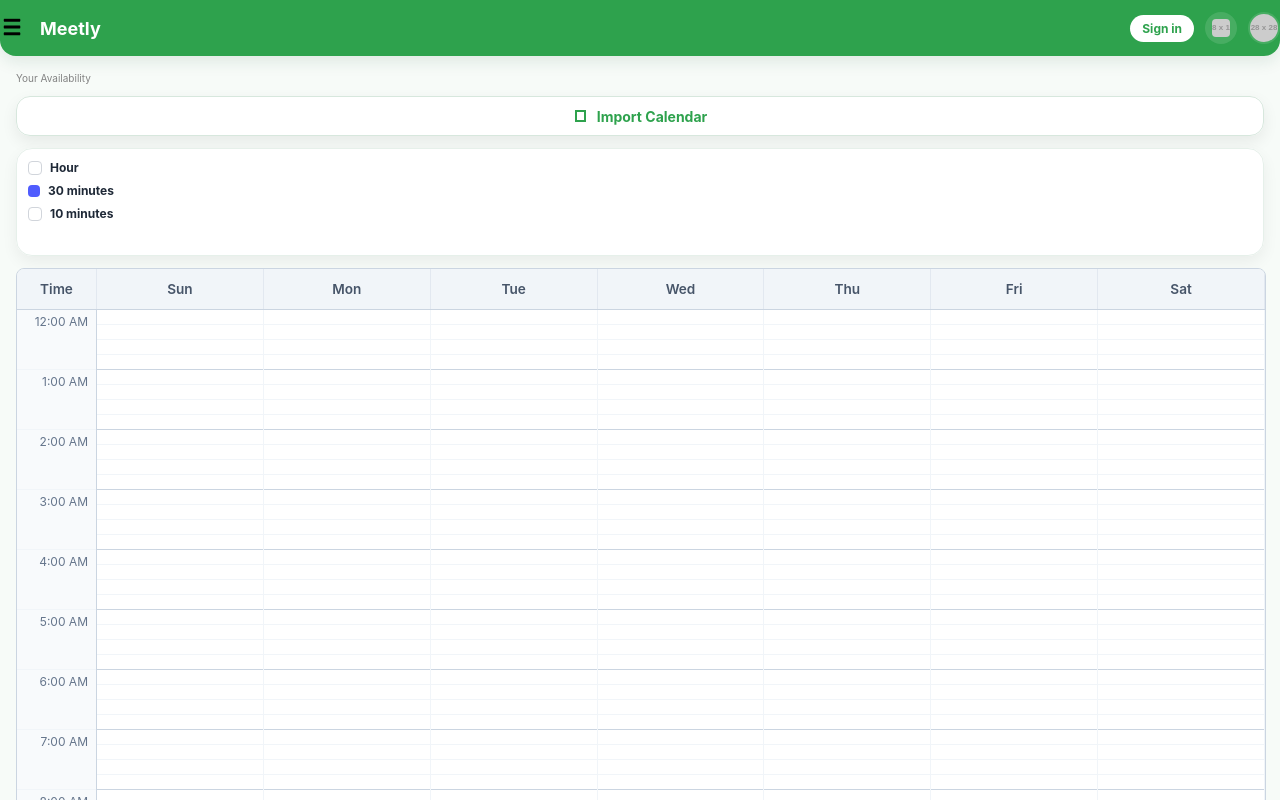
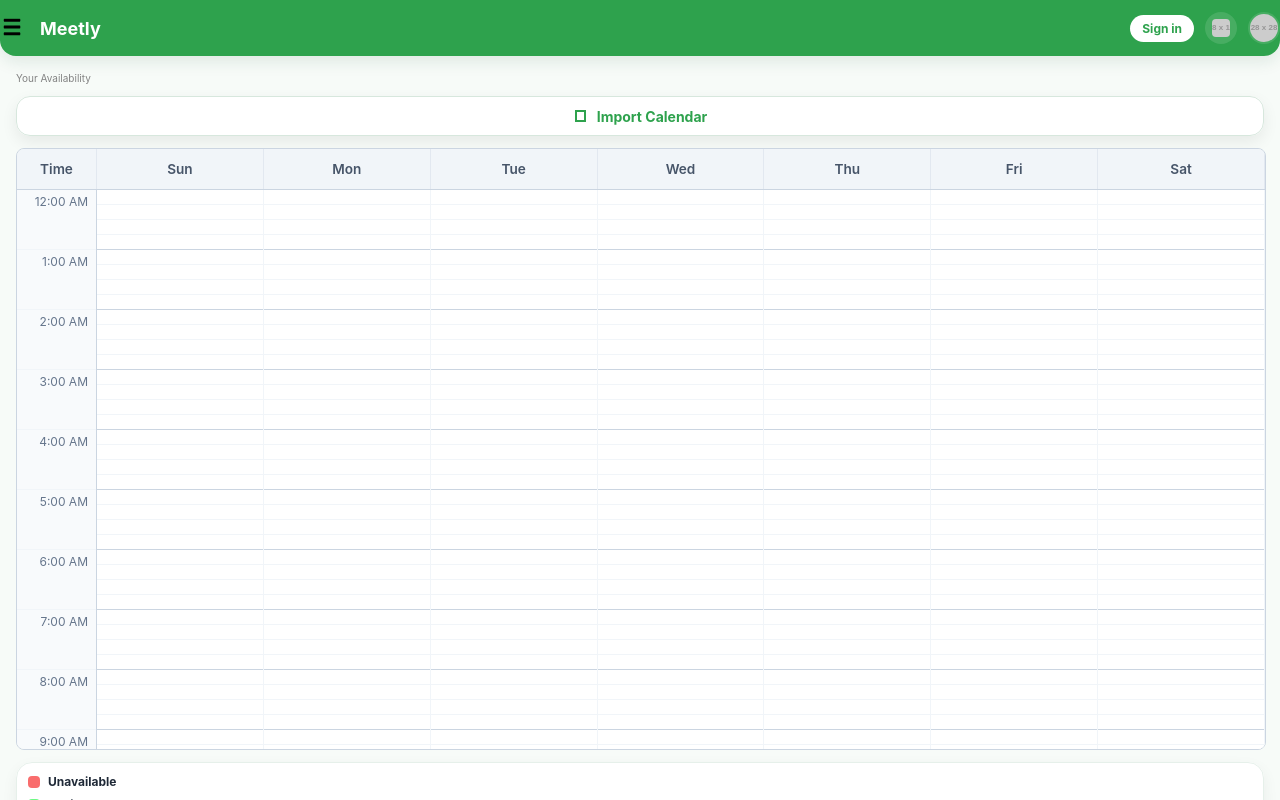
Before and after one commit to malachimcarthur/Meetly, a React (Vite) app in the folder frontend/meetly/: page /Meetly/availability in a window 1280 px wide. Shown: the top 800 px of the page. Built offline with nearby package versions, Linux system fonts and the light colour scheme.

Commit message:
Removed the time options from availability, specified required info on the details page, added a place to add the share link on the share page (+fixed font)

```diff
--- a/frontend/meetly/src/pages/Availability.tsx
+++ b/frontend/meetly/src/pages/Availability.tsx
@@ -86,110 +86,6 @@ function Availability() {
             }}
           >
             Import Calendar
-          </div>
-        </div>
-        <div
-          style={{
-            alignSelf: "stretch",
-            height: 84,
-            padding: 12,
-            background: "white",
-            boxShadow: "0px 6px 16px rgba(0, 0, 0, 0.06)",
-            borderRadius: 16,
-            outline: "1px #E6F0EA solid",
-            outlineOffset: "-1px",
-            flexDirection: "column",
-            justifyContent: "flex-start",
-            alignItems: "flex-start",
-            gap: 8,
-            display: "flex",
-          }}
-        >
-          <div
-            style={{
-              justifyContent: "flex-start",
-              alignItems: "center",
-              gap: 8,
-              display: "inline-flex",
-            }}
-          >
-            <div
-              style={{
-                width: 12,
-                height: 12,
-                background: "white",
-                borderRadius: 4,
-                border: "1px #D1D5DB solid",
-              }}
-            />
-            <div
-              style={{
-                color: "#1F2937",
-                fontSize: 12,
-                fontFamily: "Inter",
-                fontWeight: "700",
-                wordWrap: "break-word",
-              }}
-            >
-              Hour
-            </div>
-          </div>
-          <div
-            style={{
-              justifyContent: "flex-start",
-              alignItems: "center",
-              gap: 8,
-              display: "inline-flex",
-            }}
-          >
-            <div
-              style={{
-                width: 12,
-                height: 12,
-                background: "#505CFE",
-                borderRadius: 4,
-              }}
-            />
-            <div
-              style={{
-                color: "#1F2937",
-                fontSize: 12,
-                fontFamily: "Inter",
-                fontWeight: "700",
-                wordWrap: "break-word",
-              }}
-            >
-              30 minutes
-            </div>
-          </div>
-          <div
-            style={{
-              justifyContent: "flex-start",
-              alignItems: "center",
-              gap: 8,
-              display: "inline-flex",
-            }}
-          >
-            <div
-              style={{
-                width: 12,
-                height: 12,
-                background: "white",
-                borderRadius: 4,
-                border: "1px #D1D5DB solid",
-              }}
-            />
-            <div
-              style={{
-                color: "#1F2937",
-                fontSize: 12,
-                fontFamily: "Inter",
-                fontWeight: "700",
-                wordWrap: "break-word",
-              }}
-            >
-              10 minutes
-            </div>
           </div>
         </div>
         <CalendarGrid activeTimes={activeTimes} setActiveTimes={setActiveTimes} />
--- a/frontend/meetly/src/pages/CreateMeeting/components/Details.tsx
+++ b/frontend/meetly/src/pages/CreateMeeting/components/Details.tsx
@@ -79,7 +79,7 @@ function Details({
                 wordWrap: "break-word",
               }}
             >
-              Event Name
+              Event Name (Required)
             </div>
             <div
               style={{
@@ -127,7 +127,7 @@ function Details({
                   wordWrap: "break-word",
                 }}
               >
-                About
+                Description (Optional)
               </div>
               <textarea
                 placeholder="Add details"
--- a/frontend/meetly/src/pages/CreateMeeting/components/Share.tsx
+++ b/frontend/meetly/src/pages/CreateMeeting/components/Share.tsx
@@ -74,6 +74,59 @@ function Share() {
             }}
           >
             Share Event
+          </div>
+          <div
+            style={{
+              alignSelf: "stretch",
+              height: 44,
+              paddingLeft: 14,
+              paddingRight: 14,
+              background: "white",
+              boxShadow: "0px 6px 16px rgba(0, 0, 0, 0.07)",
+              borderRadius: 14,
+              outline: "1px #D7E7DD solid",
+              outlineOffset: "-1px",
+              justifyContent: "space-between",
+              alignItems: "center",
+              display: "inline-flex",
+            }}
+          >
+            <span
+            style={{
+              flexGrow: 1,
+              textAlign: "center",
+              paddingLeft: 128
+            }}
+          >
+            DISPLAY LINK HERE.
+          </span>
+            <div style ={{justifyContent: "flex-end"}}>
+              <div
+                style={{
+                  width: 128,
+                  height: 32,
+                  background: "#3CC160",
+                  boxShadow: "0px 8px 18px rgba(60, 193, 96, 0.20)",
+                  borderRadius: 14,
+                  justifyContent: "center",
+                  alignItems: "center",
+                  display: "flex",
+                }}
+              >
+                <button
+                  style={{
+                    color: "white",
+                    fontSize: 14,
+                    fontFamily: "Inter",
+                    fontWeight: "700",
+                    background: "#3CC160",
+                    cursor: "pointer",
+                    border: "none",}}
+                >
+                  Copy Link
+                </button>
+              </div>
+            </div>
           </div>
           <div
             style={{
@@ -164,8 +217,10 @@ function Share() {
               borderRadius: 14,
               outline: "1px #D7E7DD solid",
               outlineOffset: "-1px",
+              fontSize: 13,
               flexDirection: "column",
               justifyContent: "flex-start",
+              fontFamily: "Inter",
               alignItems: "center",
               gap: 7,
               display: "flex",
@@ -173,7 +228,7 @@ function Share() {
           >
             {emailList.length > 0
             ? emailList.map(email => <Email email={email} onRemove={() => RemoveEmail(email)} />)
-            : "Add an email to share this meeting"}
+            : "Enter an email above to share this meeting"}
           </div>
         </div>
       </div>
```
